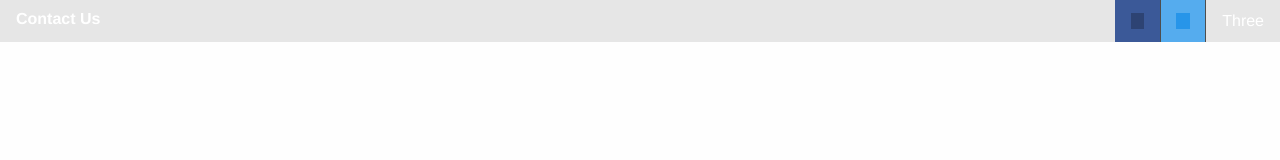
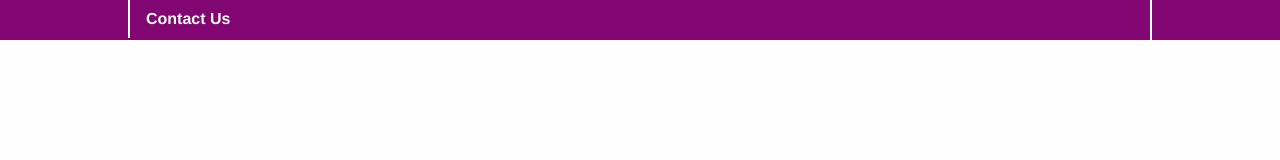
Before and after one commit to medlynnaz/MMM-Project, a plain HTML site: page index.html in a window 1280 px wide. Drawn offline with Linux system fonts and the light colour scheme; some icons are missing.

Commit message:
Mostly finished the top bar (containing the Contact Us link and the Social Media buttons), still need to implement the search bar here.

```diff
--- a/css/app.css
+++ b/css/app.css
@@ -1,16 +1,26 @@
 body {}
 
-.title-bar {
-  background: #333; }
-
+/* This is the styling for the top bar (containing the contact us link and social media buttons) */
 .top-bar {
+	margin:auto;
 	padding:0px;
+	background-color: #820672;
 	}
   .top-bar ul { }
-    .top-bar ul li { }
+    .top-bar ul li {
+	background-color: #820672
+	}
       .top-bar ul li a {
         color: #fff; }
+.top-bar-left{
+	margin-left:10%;
+	border-left: 2px solid white;
+}
 
+.top-bar-right{
+	margin-right:10%;
+	border-right: 2px solid white;
+}
 .menu-text {
   color: #fff; }
   @media only screen and (max-width: 40em) {
@@ -24,58 +34,94 @@ body {}
   .top-bar .menu:first-child {
     border-left: none; }
 
-  .top-bar .menu li:not(:last-child) {
-    border-right: 1px solid #4e4e4e; } }
-.dropdown.menu .submenu {
-  border: none; }
-
-.dropdown.menu .is-dropdown-submenu-parent.is-right-arrow > a::after {
-  border-color: #fff transparent transparent; }
-
-.is-drilldown-submenu-parent > a::after {
-  border-color: transparent transparent transparent #fff; }
-
-.js-drilldown-back::before {
-  border-color: transparent #fff transparent transparent; }
-
-.split.button { }
-  .split.button.facebook {
-    background: #3b5998;
-    text-transform: uppercase; }
-    .split.button.facebook span {
-      background: #2d4373; }
-      .split.button.facebook span:after {
-        border: none;
+/* Below is styling only for the social media icons */
+	/* Styles all social media buttons */
+.split.button {
+	background: #820672;
+	text-transform: uppercase;
+	border: none;
+	}
+/* Styles individual Search button */
+	.split.button.search span:after {
+		position: relative;
+		top: 5px;
+		left: 6px;
+        font-family: "foundation-icons";
+        content: "\f18d";
+        font-size: 2rem;
+        line-height: 0.25rem;
+        margin-left: -0.7rem;
+	}
+	.split.button.search span:hover {
+		color: #820672;
+	}
+	.split.button.search:hover{
+		background:white;
+	}
+/* End Search button style */
+	/* Mail Button Style */
+    .split.button.mail span:after {
+		position: relative;
+		top: 5px;
+		left: 6px;
+        font-family: "foundation-icons";
+        content: "\f16d";
+        font-size: 2rem;
+        line-height: 0.25rem;
+        margin-left: -0.7rem;
+	}
+	.split.button.mail span:hover {
+		color: #820672;
+	}
+	.split.button.mail:hover{
+		background:white;
+	}
+/* End Mail button style */
+	/* Mail Facebook Style */
+    .split.button.facebook span:after {
+		position: relative;
+		top: 5px;
+		left: 6px;
         font-family: "foundation-icons";
         content: "\f1c4";
         font-size: 2rem;
         line-height: 0.25rem;
         margin-left: -0.7rem; }
-  .split.button.twitter {
-    background: #55acee;
-    text-transform: uppercase; }
-    .split.button.twitter span {
-      background: #2795e9; }
-      .split.button.twitter span:after {
+	.split.button.facebook:hover{
+		background:#3b5998;
+	}
+/* End Facebook button style */
+	/* Twitter Button Style */
+    .split.button.twitter span:after {
+		position: relative;
+		top: 5px;
+		left: 6px;
         border: none;
         font-family: "foundation-icons";
         content: "\f1e4";
         font-size: 2rem;
         line-height: 0.25rem;
         margin-left: -0.7rem; }
-  .split.button.google {
-    background: #d50f25;
-    text-transform: uppercase; }
-    .split.button.google span {
-      background: #a50c1d; }
-      .split.button.google span:after {
+	.split.button.twitter:hover{
+		background:#0084B4;
+	}
+/* End Twitter button style */
+	/* Linkedin Button Style */
+    .split.button.linkedin span:after {
+		position: relative;
+		top: 5px;
+		left: 6px;
         border: none;
         font-family: "foundation-icons";
-        content: "\f1ca";
+        content: "\f1d0";
         font-size: 2rem;
         line-height: 0.25rem;
         margin-left: -0.7rem; }
+	.split.button.linkedin:hover{
+		background:#2672ae;
+	}
   .split.button.left-icon {
     text-align: right; }
     .split.button.left-icon span {
       left: 0; }
+/* End styles for social media buttons */
--- a/index.html
+++ b/index.html
@@ -4,18 +4,16 @@
     <meta charset="utf-8" />
     <meta http-equiv="x-ua-compatible" content="ie=edge">
     <meta name="viewport" content="width=device-width, initial-scale=1.0" />
-    <title>Foundation | Welcome</title>
+    <title>Making the Most of Masters | Home</title>
+	<!--Including Style sheets-->
     <link rel="stylesheet" href="css/foundation.css" />
     <link rel="stylesheet" href="css/app.css" />
+		<!--This style sheet is used to provide the icons for the social media buttons-->
 	<link href="http://cdnjs.cloudflare.com/ajax/libs/foundicons/3.0.0/foundation-icons.css" rel="stylesheet">
 
   </head>
   <body>
-	<div class="title-bar" data-responsive-toggle="main-menu" data-hide-for="medium">
-		<button class="menu-icon" type="button" data-toggle></button>
-		<div class="title-bar-title">Menu</div>
-	</div>
-
+	<!--HTML for the top bar (containing contact us and social media)-->
 	<div class="top-bar" id="main-menu">
 		<div class="top-bar-left">
 		<ul class="dropdown menu" data-dropdown-menu>
@@ -25,13 +23,14 @@
 
 	<div class="top-bar-right">
 		<ul class="menu" data-responsive-menu="drilldown medium-dropdown">
-			<li><button href="#" class="facebook radius button split"> <span></span></button></li>
-			<li><button href="#" class="twitter button split"> <span></span></button></li>
-			<li><a href="#">Three</a></li>
+			<li><button href="#" class="search button split"><a href="mailto:iad.projects@ed.ac.uk"><span></span></a></button></li>
+			<li><button href="#" class="mail button split"><a href="mailto:iad.projects@ed.ac.uk"><span></span></a></button></li>
+			<li><button href="#" class="facebook button split"><a href="https://facebook.com"><span></span></a></button></li>
+			<li><button href="#" class="twitter button split"><a href="https://twitter.com/LTW2_MMM"><span></span></a></button></li>
+			<li><button href="#" class="linkedin button split"><a href="http://www.linkedin.com/groups/Making-Most-Masters-4100224?gid=4100224&amp;trk=hb_side_g"><span></span></a></button></li>
 		</ul>
 	</div>
-
-	</div>
+	<!--End of top bar HTML-->
     <script src="js/vendor/jquery.min.js"></script>
     <script src="js/vendor/what-input.min.js"></script>
     <script src="js/foundation.min.js"></script>
```
